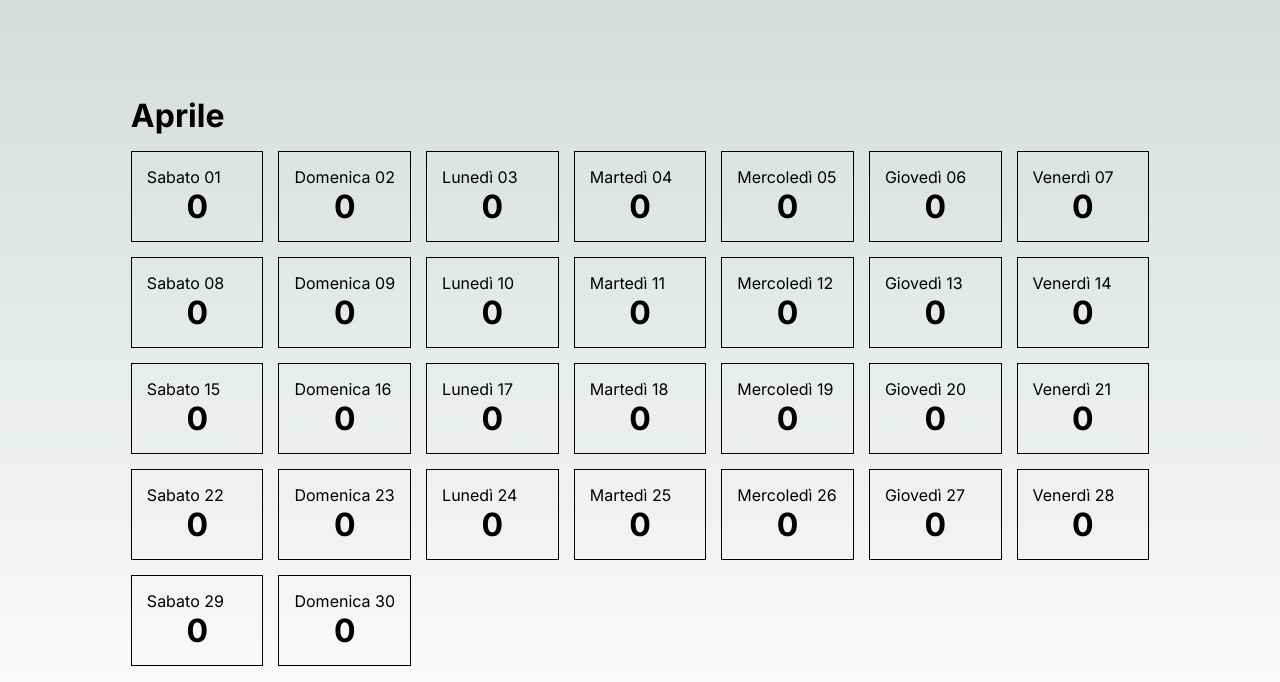
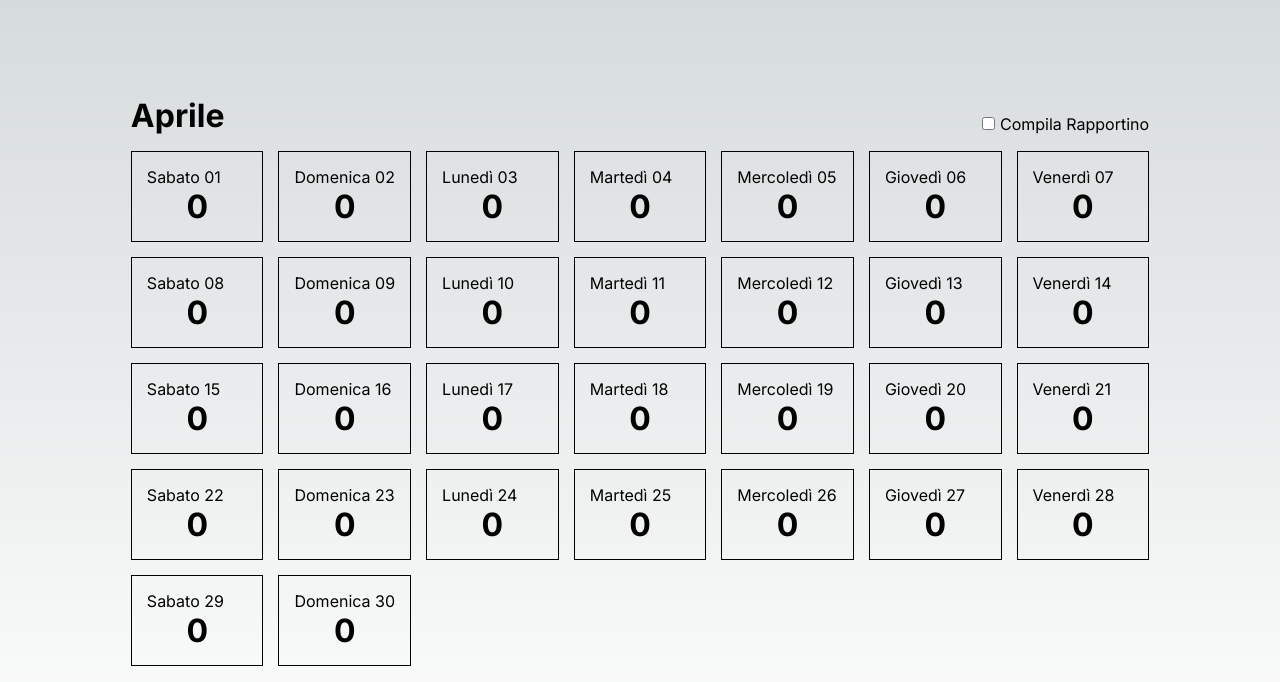
Before and after one commit to Melu-Zambrano28/rapportino-react, a Next.js app: page / in a window 1280 px wide. Shown: the top 682 px of the page. Built offline with nearby package versions, Linux system fonts and the light colour scheme.

Commit message:
compila automatico

```diff
--- a/components/Grid/Grid.module.scss
+++ b/components/Grid/Grid.module.scss
@@ -9,3 +9,10 @@
   text-transform: capitalize;
   margin-bottom: 16px;
 }
+
+.flexRowBetween{
+  display: flex;
+  flex-direction: row;
+  justify-content: space-between;
+  align-items: center;
+}
--- a/components/Grid/Grid.tsx
+++ b/components/Grid/Grid.tsx
@@ -5,12 +5,36 @@ import { GridITem, Giorno } from '../GridItem/GridITem'
 export type GridProp = {
   nome: string
   giorni: Giorno[]
+  setAutoCompilation: (isAutoCompilation: boolean) => void
 }
 
-const Grid: React.FunctionComponent<GridProp> = ({ nome, giorni }) => {
+const Grid: React.FunctionComponent<GridProp> = ({
+  nome,
+  giorni,
+  setAutoCompilation,
+}) => {
+  const headlerAutoCompilation = (
+    e: React.MouseEvent<HTMLInputElement, MouseEvent>,
+  ) => {
+    setAutoCompilation(e.currentTarget.checked)
+  }
+
   return (
     <div>
-      <h1 className={`${style.title}`}>{nome}</h1>
+      <div className={style.flexRowBetween}>
+        <h1 className={`${style.title}`}>{nome}</h1>
+        <div>
+          <input
+            type="checkbox"
+            id="compilaRapportino"
+            name="compilaRapportino"
+            value="S"
+            onClick={(e) => headlerAutoCompilation(e)}
+          />
+          <label htmlFor="compilaRapportino"> Compila Rapportino</label>
+          <br />
+        </div>
+      </div>
       <div className={style.ggContainer}>
         {giorni.map((_, index) => (
           <GridITem
--- a/components/Grid/GridContainer.tsx
+++ b/components/Grid/GridContainer.tsx
@@ -1,4 +1,4 @@
-import { useState } from 'react'
+import { useEffect, useState } from 'react'
 import { getAllDates } from '../../utils/utils'
 import { Grid } from './Grid'
 import { Giorno } from '../GridItem/GridITem'
@@ -10,19 +10,36 @@ const GridContainer: React.FunctionComponent<{}> = () => {
     current_date.getFullYear(),
     current_date.getMonth(),
   )
-  const giorniMese: Giorno[] = allDates.map((_) => {
+
+  const getWorkingDaysByAutocompilation = (autoCompilation: boolean) => {
+    return allDates.map((_) => {
+      const day = _.getDay() + 1
+      const isWeekEnd = day === 1 || day === 7
       return {
         day: current_date.getDate() + 1,
         weekDay: _.toLocaleString('it-IT', {
           weekday: 'long',
           day: '2-digit',
         }),
-      WorkingHours: 0,
-      isWeekend: false,
+        WorkingHours: autoCompilation && !isWeekEnd ? 8 : 0,
+        isWeekend: autoCompilation && isWeekEnd,
       }
     })
+  }
 
-  const [giorni, setGiorni] = useState<Giorno[]>(giorniMese)
+  const initiaState: Giorno[] = getWorkingDaysByAutocompilation(false)
+  const stateWithAutocompilation: Giorno[] =
+    getWorkingDaysByAutocompilation(true)
+  const [giorni, setGiorni] = useState<Giorno[]>(initiaState)
+  const [isAutoCompilation, setIsAutoCompilation] = useState(false)
+
+  useEffect(() => {
+    if (isAutoCompilation) {
+      setGiorni(stateWithAutocompilation)
+    } else {
+      setGiorni(initiaState)
+    }
+  }, [isAutoCompilation])
 
   return (
     <Grid
@@ -30,6 +47,7 @@ const GridContainer: React.FunctionComponent<{}> = () => {
         month: 'long',
       })}
       giorni={giorni}
+      setAutoCompilation={setIsAutoCompilation}
     />
   )
 }
```
Lines whose indentation alone changed are shown as unchanged.
